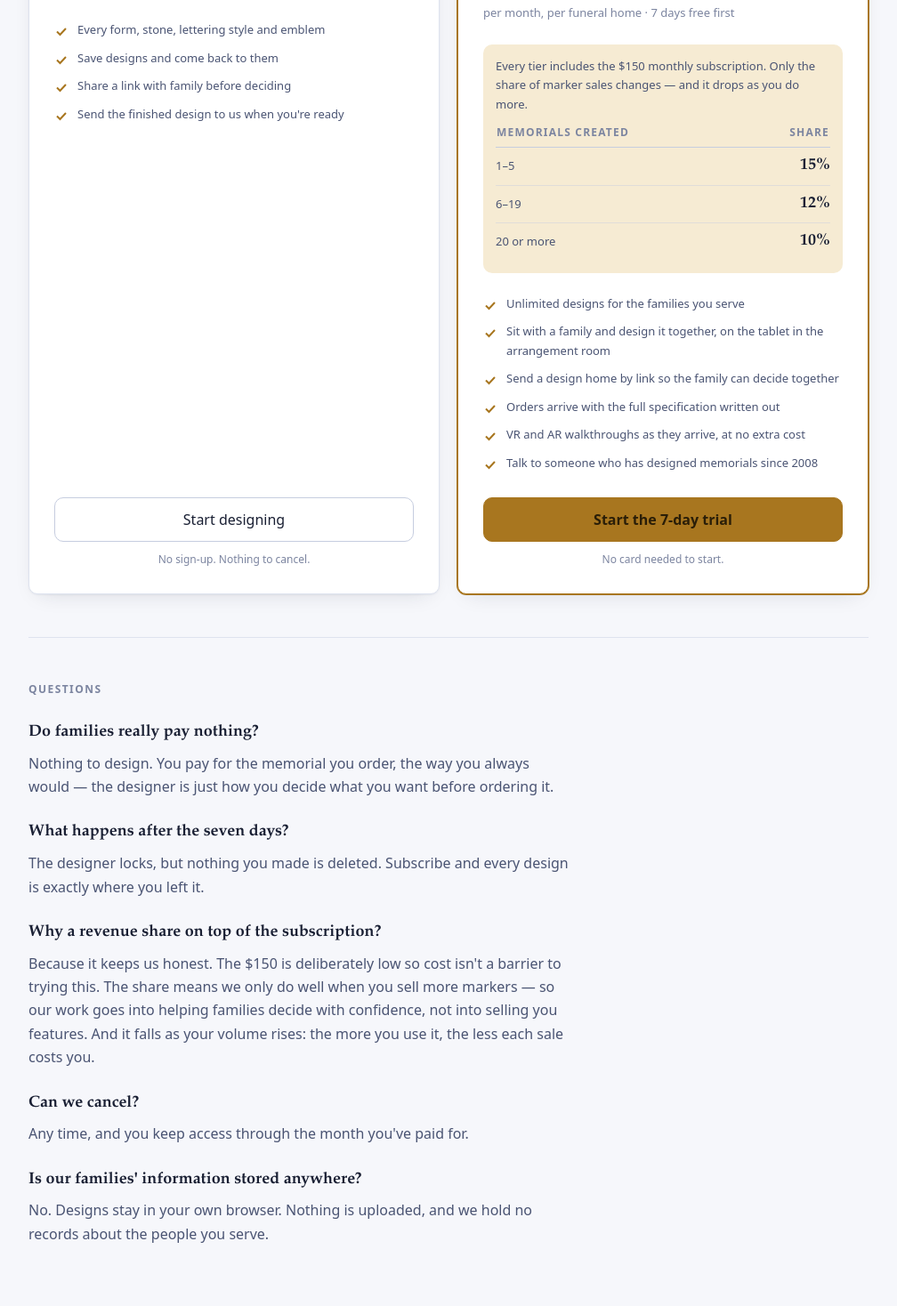
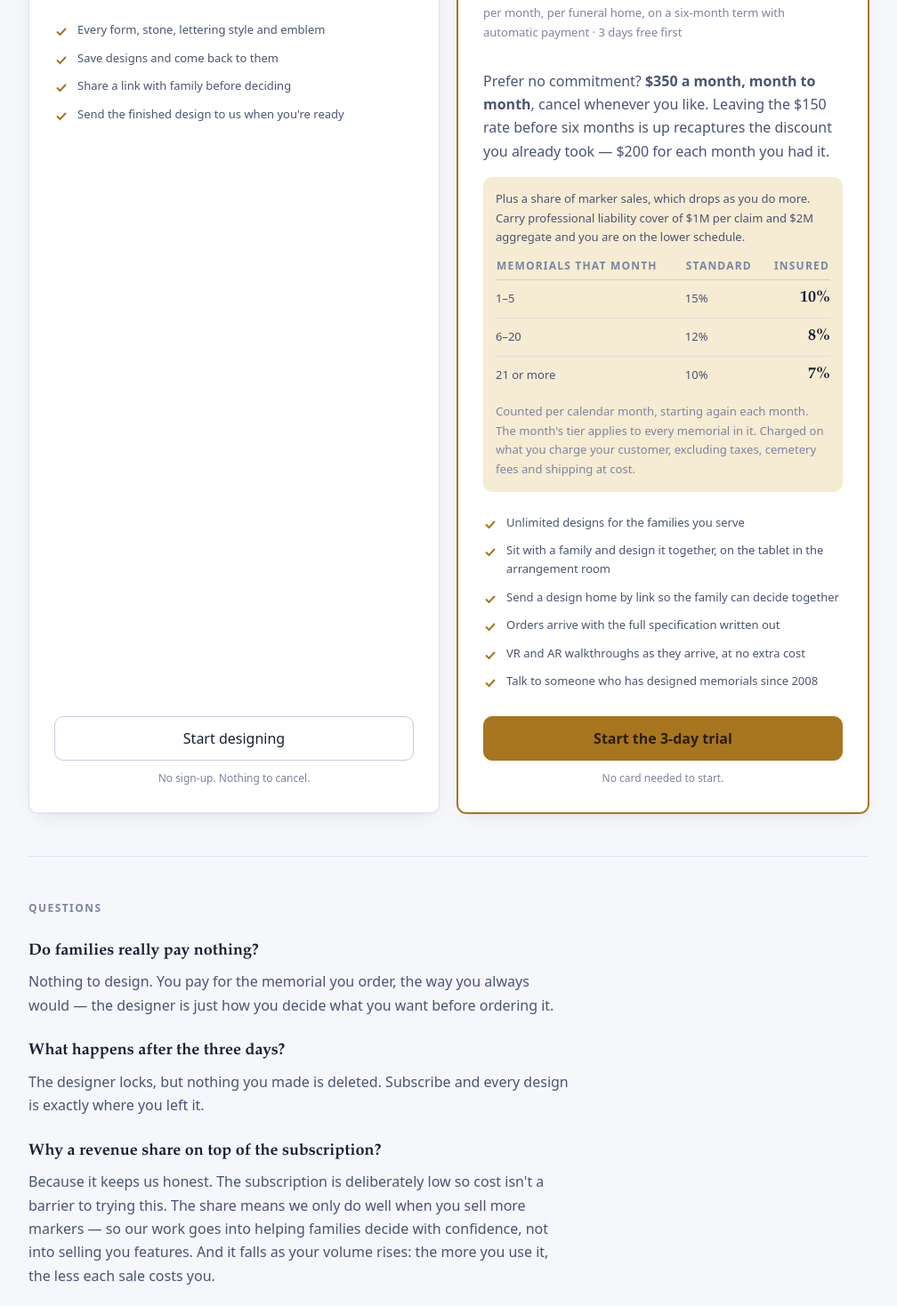
Before and after one commit to brandonjameshomer-ship-it/Healing-Partners, a plain HTML site: page pricing.html in a window 1280 px wide. Shown: the part 644-2112 px from the top of the page at 89% size, without its empty margins (136-1144 px from the left). Drawn offline with Linux system fonts and the light colour scheme.

Commit message:
Bring the pricing pages and the skill in line with the signed agreement
The Partner User Agreement reached for-funeral-homes.html and the
dashboard SQL but not the rest, so the repository stated two different
sets of commercial terms. pricing.html is the page a prospect actually
lands on from the hub, and the skill is what states a number to a
family's face.

Corrected everywhere: the subscription is a choice of two rates, $150 on
a six-month term with automatic payment or $350 month-to-month, with
$200 per discounted month recaptured on an early exit. Commission has
two schedules, and the lower one applies to Partners carrying $1M per
claim / $2M aggregate cover. Bands are 1-5 / 6-20 / 21+ and do not
overlap. The trial is three days, not seven.

schema.sql was not just a stale comment: its commission_rate() charged
10% at exactly 20 memorials when 12% is owed. pricing.sql already
replaces that function, but anyone running schema.sql alone got the
wrong rate, so it is fixed at source too.

Two claims on pricing.html were wrong rather than merely out of date.

The cancellation answer said any time, which is not true of the
discounted plan - it carries a six-month commitment and a recapture.

The privacy answer said nothing is uploaded and that we hold no records
about the people you serve. That overclaimed. The DPA makes the Partner
the controller and Healing Partners the processor, with export during
the term and for 30 days after, and deletion within 90 days. Privacy is
the one objection operators actually raise, so overstating it is the
worst possible place to be caught out. The answer now says what is true,
and a new one states the commitment not to train AI on Partner Content
or Family Personal Data - which answers the objection better than the
overclaim did.

Co-Authored-By: Claude Opus 5 (1M context) <noreply@anthropic.com>
Claude-Session: https://claude.ai/code/session_01NFEG76xzzjUvBwEuUWhVSm

```diff
--- a/pricing.html
+++ b/pricing.html
@@ -3,7 +3,7 @@
 <head>
 <meta charset="utf-8">
 <meta name="viewport" content="width=device-width, initial-scale=1">
-<meta name="description" content="Remember Them pricing — families design free and pay for the memorial; funeral homes and cemeteries subscribe for $150 a month after a 7-day trial.">
+<meta name="description" content="Remember Them pricing — families design free and pay for the memorial; funeral homes and cemeteries subscribe for $150 a month on a six-month term, or $350 month to month, after a 3-day trial.">
 <title>Remember Them Pricing</title>
 <style>
   /* Healing Partners "blue hour" tokens — keep in step with index.html */
@@ -201,19 +201,21 @@
       <h2>Professional</h2>
       <p class="lede">Built for homes with one to three locations — the ones who want to serve families better without an enterprise budget.</p>
       <div class="price">$150</div>
-      <div class="per">per month, per funeral home · 7 days free first</div>
+      <div class="per">per month, per funeral home, on a six-month term with automatic payment · 3 days free first</div>
+      <p class="lede" style="margin:.4rem 0 1rem">Prefer no commitment? <strong>$350 a month, month to month</strong>, cancel whenever you like. Leaving the $150 rate before six months is up recaptures the discount you already took — $200 for each month you had it.</p>
       <div class="tiers">
-        <div class="tiers-head">Every tier includes the $150 monthly subscription. Only the share of marker sales changes — and it drops as you do more.</div>
+        <div class="tiers-head">Plus a share of marker sales, which drops as you do more. Carry professional liability cover of $1M per claim and $2M aggregate and you are on the lower schedule.</div>
         <table>
           <thead>
-            <tr><th scope="col">Memorials created</th><th scope="col">Share</th></tr>
+            <tr><th scope="col">Memorials that month</th><th scope="col">Standard</th><th scope="col">Insured</th></tr>
           </thead>
           <tbody>
-            <tr><td>1–5</td><td>15%</td></tr>
-            <tr><td>6–19</td><td>12%</td></tr>
-            <tr><td>20 or more</td><td>10%</td></tr>
+            <tr><td>1–5</td><td>15%</td><td>10%</td></tr>
+            <tr><td>6–20</td><td>12%</td><td>8%</td></tr>
+            <tr><td>21 or more</td><td>10%</td><td>7%</td></tr>
           </tbody>
         </table>
+        <p style="font-size:.82rem;color:var(--ink-3);margin:.6rem 0 0">Counted per calendar month, starting again each month. The month's tier applies to every memorial in it. Charged on what you charge your customer, excluding taxes, cemetery fees and shipping at cost.</p>
       </div>
       <ul>
         <li><svg viewBox="0 0 16 16" fill="none" stroke="currentColor" stroke-width="2"><path d="M3 8.5l3.5 3.5L13 5"/></svg><span>Unlimited designs for the families you serve</span></li>
@@ -224,7 +226,7 @@
         <li><svg viewBox="0 0 16 16" fill="none" stroke="currentColor" stroke-width="2"><path d="M3 8.5l3.5 3.5L13 5"/></svg><span>Talk to someone who has designed memorials since 2008</span></li>
       </ul>
       <div class="go">
-        <a class="btn btn-primary" href="./remember-them/?plan=pro">Start the 7-day trial</a>
+        <a class="btn btn-primary" href="./remember-them/?plan=pro">Start the 3-day trial</a>
         <p class="after">No card needed to start.</p>
       </div>
     </div>
@@ -239,20 +241,24 @@
         <p>Nothing to design. You pay for the memorial you order, the way you always would — the designer is just how you decide what you want before ordering it.</p>
       </div>
       <div>
-        <h3>What happens after the seven days?</h3>
+        <h3>What happens after the three days?</h3>
         <p>The designer locks, but nothing you made is deleted. Subscribe and every design is exactly where you left it.</p>
       </div>
       <div>
         <h3>Why a revenue share on top of the subscription?</h3>
-        <p>Because it keeps us honest. The $150 is deliberately low so cost isn't a barrier to trying this. The share means we only do well when you sell more markers — so our work goes into helping families decide with confidence, not into selling you features. And it falls as your volume rises: the more you use it, the less each sale costs you.</p>
+        <p>Because it keeps us honest. The subscription is deliberately low so cost isn't a barrier to trying this. The share means we only do well when you sell more markers — so our work goes into helping families decide with confidence, not into selling you features. And it falls as your volume rises: the more you use it, the less each sale costs you.</p>
       </div>
       <div>
         <h3>Can we cancel?</h3>
-        <p>Any time, and you keep access through the month you've paid for.</p>
+        <p>On the $350 month-to-month rate, any month, with nothing further owed. The $150 rate is discounted in exchange for a six-month commitment, so leaving it early recaptures the discount already taken — $200 for each month you had it. Either way you keep access through the month you have paid for, and nothing you have made is deleted.</p>
       </div>
       <div>
         <h3>Is our families' information stored anywhere?</h3>
-        <p>No. Designs stay in your own browser. Nothing is uploaded, and we hold no records about the people you serve.</p>
+        <p>Designs stay in your own browser as you work — nothing is uploaded while you are designing. Where we do hold records so you can come back to them, you are the controller of that information and we only process it for you: you can export it any time during your subscription and for thirty days after, and we delete it within ninety days of you leaving.</p>
+      </div>
+      <div>
+        <h3>Do you train AI on what we put in?</h3>
+        <p>No. Nothing you or a family enters is used to train AI models, and we will not do so without asking you in writing first. It is a term of the agreement, not a policy we can quietly change.</p>
       </div>
     </div>
   </section>
```
Also changed, not shown: remember-them/designer.html (+3 -3 lines), .claude/skills/remember-them-memorial-designer/references/order-form-template.md, .claude/skills/remember-them-memorial-designer/references/pricing-data.md, README.md, 1 other file.
